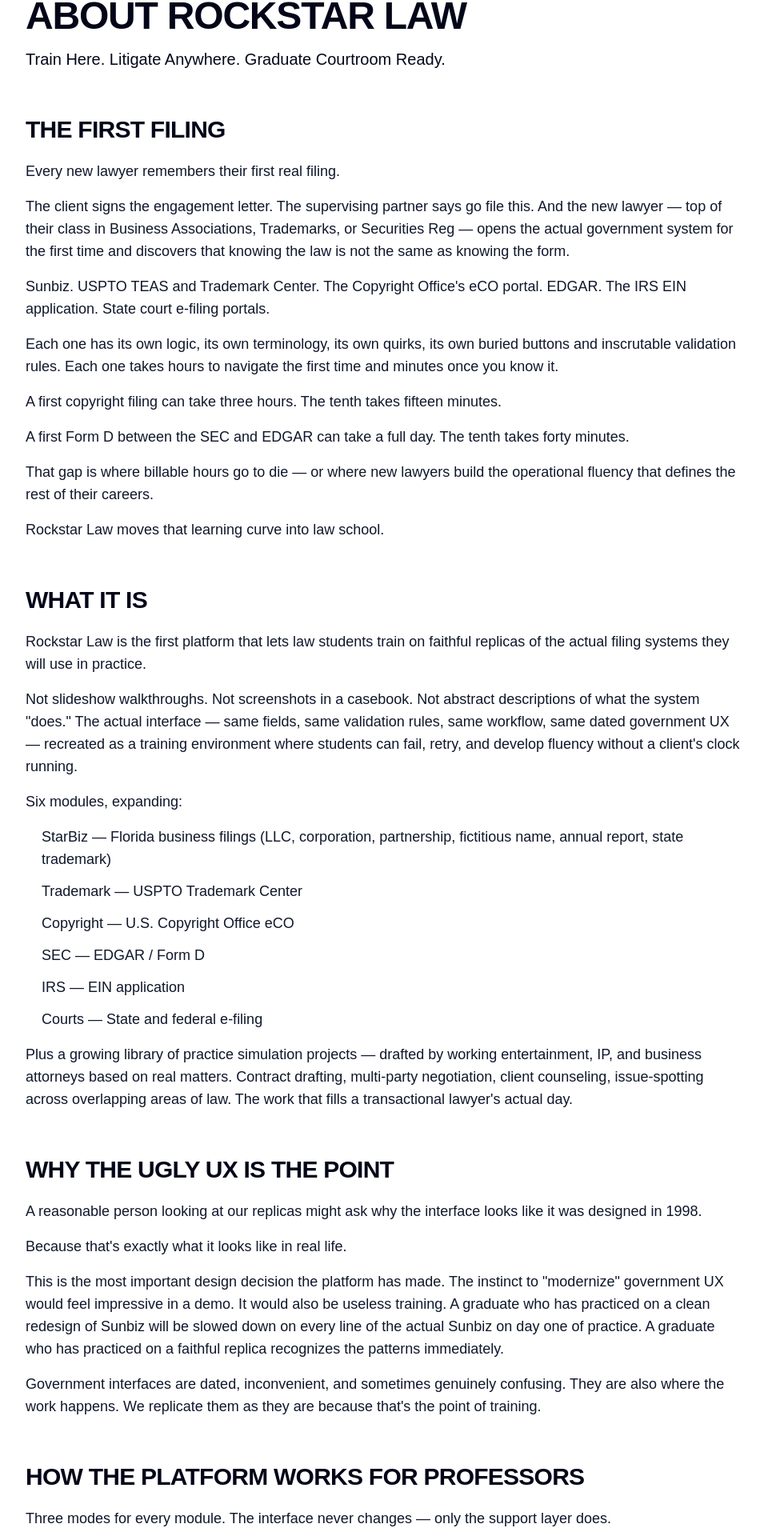
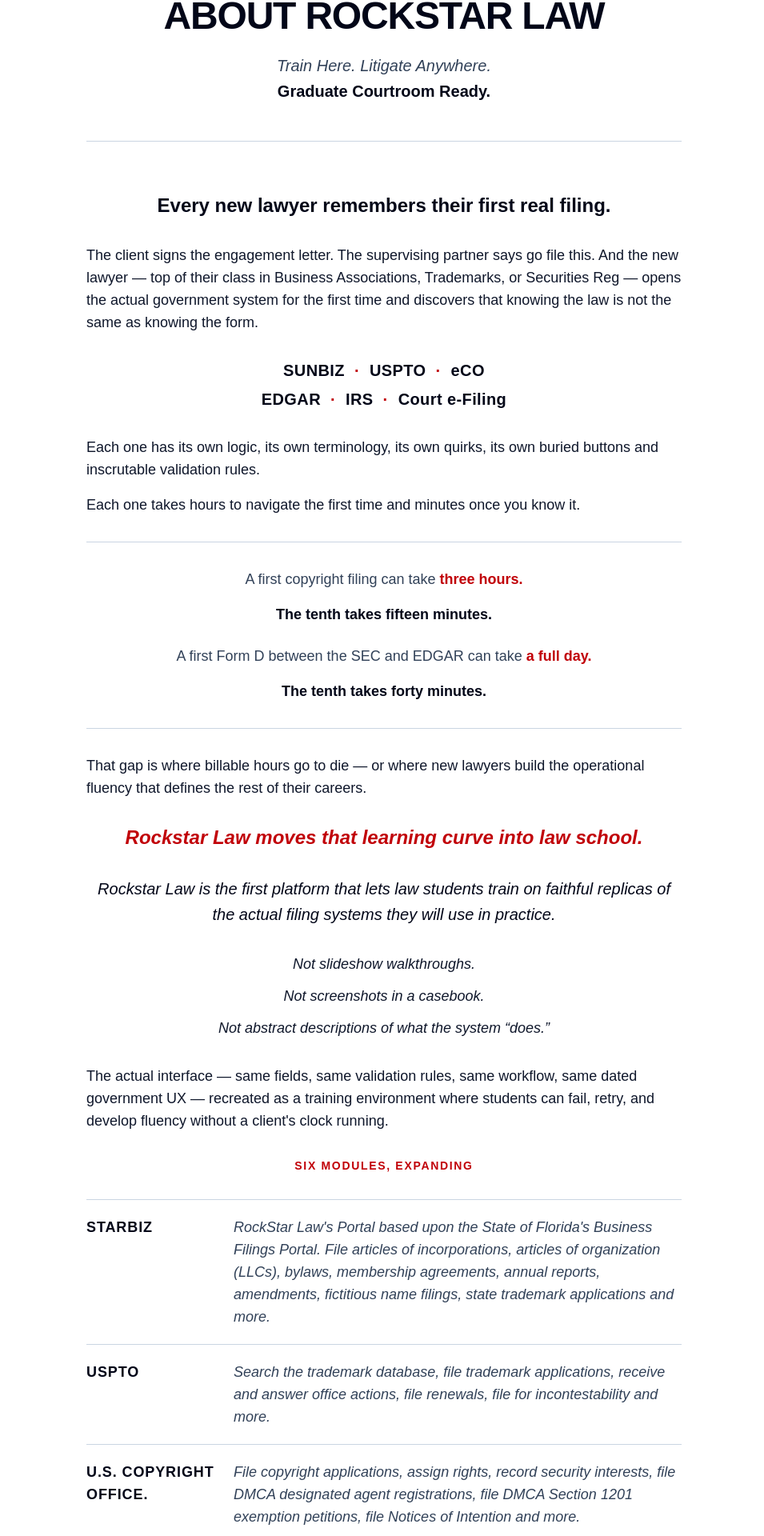
Before and after one commit to RockstarLaw/website, a Next.js app: page /about in a window 1280 px wide. Shown: the part 149-2069 px from the top of the page at 80% size, without its empty margins (160-1115 px from the left). Built offline with nearby package versions, Linux system fonts and the light colour scheme.

Commit message:
Clean up pre-existing lint/build errors

```diff
--- a/mvp_run.ts
+++ b/mvp_run.ts
@@ -9,7 +9,9 @@
 import { createSupabaseAdminClient } from "./src/lib/supabase/admin.ts";
 import { getStudentDashboardDataForUser } from "./src/lib/supabase/queries.ts";
 
+// eslint-disable-next-line @typescript-eslint/no-explicit-any
 const originalLoad = (Module as any)._load;
+// eslint-disable-next-line @typescript-eslint/no-explicit-any
 (Module as any)._load = function patchedLoad(
   request: string,
   parent: NodeModule | null,
--- a/src/app/about/page.tsx
+++ b/src/app/about/page.tsx
@@ -1,122 +1,331 @@
 import { SiteShell } from "@/components/site-shell";
 
-const sections = [
+const modules = [
   {
-    heading: "THE FIRST FILING",
-    paragraphs: [
-      "Every new lawyer remembers their first real filing.",
-      "The client signs the engagement letter. The supervising partner says go file this. And the new lawyer — top of their class in Business Associations, Trademarks, or Securities Reg — opens the actual government system for the first time and discovers that knowing the law is not the same as knowing the form.",
-      "Sunbiz. USPTO TEAS and Trademark Center. The Copyright Office's eCO portal. EDGAR. The IRS EIN application. State court e-filing portals.",
-      "Each one has its own logic, its own terminology, its own quirks, its own buried buttons and inscrutable validation rules. Each one takes hours to navigate the first time and minutes once you know it.",
-      "A first copyright filing can take three hours. The tenth takes fifteen minutes.",
-      "A first Form D between the SEC and EDGAR can take a full day. The tenth takes forty minutes.",
-      "That gap is where billable hours go to die — or where new lawyers build the operational fluency that defines the rest of their careers.",
-      "Rockstar Law moves that learning curve into law school.",
-    ],
+    name: "StarBiz",
+    description:
+      "RockStar Law's Portal based upon the State of Florida's Business Filings Portal. File articles of incorporations, articles of organization (LLCs), bylaws, membership agreements, annual reports, amendments, fictitious name filings, state trademark applications and more.",
   },
   {
-    heading: "WHAT IT IS",
-    paragraphs: [
-      "Rockstar Law is the first platform that lets law students train on faithful replicas of the actual filing systems they will use in practice.",
-      'Not slideshow walkthroughs. Not screenshots in a casebook. Not abstract descriptions of what the system "does." The actual interface — same fields, same validation rules, same workflow, same dated government UX — recreated as a training environment where students can fail, retry, and develop fluency without a client\'s clock running.',
-      "Six modules, expanding:",
-    ],
-    list: [
-      "StarBiz — Florida business filings (LLC, corporation, partnership, fictitious name, annual report, state trademark)",
-      "Trademark — USPTO Trademark Center",
-      "Copyright — U.S. Copyright Office eCO",
-      "SEC — EDGAR / Form D",
-      "IRS — EIN application",
-      "Courts — State and federal e-filing",
-    ],
-    closing: [
-      "Plus a growing library of practice simulation projects — drafted by working entertainment, IP, and business attorneys based on real matters. Contract drafting, multi-party negotiation, client counseling, issue-spotting across overlapping areas of law. The work that fills a transactional lawyer's actual day.",
-    ],
+    name: "USPTO",
+    description:
+      "Search the trademark database, file trademark applications, receive and answer office actions, file renewals, file for incontestability and more.",
   },
   {
-    heading: "WHY THE UGLY UX IS THE POINT",
-    paragraphs: [
-      "A reasonable person looking at our replicas might ask why the interface looks like it was designed in 1998.",
-      "Because that's exactly what it looks like in real life.",
-      "This is the most important design decision the platform has made. The instinct to \"modernize\" government UX would feel impressive in a demo. It would also be useless training. A graduate who has practiced on a clean redesign of Sunbiz will be slowed down on every line of the actual Sunbiz on day one of practice. A graduate who has practiced on a faithful replica recognizes the patterns immediately.",
-      "Government interfaces are dated, inconvenient, and sometimes genuinely confusing. They are also where the work happens. We replicate them as they are because that's the point of training.",
-    ],
+    name: "U.S. Copyright Office.",
+    description:
+      "File copyright applications, assign rights, record security interests, file DMCA designated agent registrations, file DMCA Section 1201 exemption petitions, file Notices of Intention and more.",
   },
   {
-    heading: "HOW THE PLATFORM WORKS FOR PROFESSORS",
-    paragraphs: [
-      "Three modes for every module. The interface never changes — only the support layer does.",
-    ],
-    list: [
-      "GUIDED — Full hints visible. Definitions, warnings, examples. First exposure.",
-      "ASSISTED — Hints on demand. Students attempt independently and ask for help when needed. Where most learning happens.",
-      "EXAM — No hints. Real-world conditions. Final assessment.",
-    ],
-    closing: [
-      "Professors set the mode per assignment. Same module covers introduction, mid-course practice, and final exam.",
-      "AI-assisted grading runs against rubrics built by practicing attorneys, refined through real student submissions. Field-level accuracy on filings. Substantive evaluation on memoranda and contracts. Final grading authority always rests with the professor.",
-      "Roster matching handles the inevitable name variations between official enrollment lists and the names students actually go by. Submissions, grades, and feedback flow through the platform.",
-      "Free professor accounts. Student subscriptions individually or through institutional licensing. Institutional registration unlocks course catalog integration and FERPA-compliant data handling.",
-    ],
+    name: "SECURITIES EXCHANGE COMMISSION",
+    description: "File Form Ds, 10-Ks, 10-Qs, 8-Ks, insider transaction reports and more.",
   },
   {
-    heading: "WHAT GRADUATES CAN DO ON DAY ONE",
-    paragraphs: [
-      "Adopt Rockstar Law and your graduates arrive at their first job already fluent in the systems that consume the first six months of every new lawyer's career.",
-      "They have filed simulated LLCs. They have prosecuted simulated trademark applications through publication. They have registered simulated copyrights across multiple work types. They have drafted Form D filings and submitted them through a faithful EDGAR replica. They have responded to simulated cease-and-desist letters. They have negotiated simulated entertainment contracts under realistic client constraints.",
-      "When their supervising partner says go file this, they know what that actually means. They know what to ask before they touch the system. They know how long it should take. They know what mistakes to avoid because they have already made those mistakes — in the classroom, where the cost of a mistake is a learning moment instead of a malpractice exposure.",
-      "That is what your graduates will be able to do. That is what your school will be known for.",
-    ],
+    name: "INTERNAL REVENUE SERVICE.",
+    description: "File for Employer Identification Numbers & more",
   },
   {
-    heading: "THE BOTTOM LINE",
-    paragraphs: [
-      "Filing systems are not glamorous. Drafting a Form D is not the work that fills the law school highlight reel.",
-      "But filing systems are the operational backbone of every transactional, IP, and business practice. The lawyers who handle them with confidence are more valuable to their firms, their clients, and themselves.",
-      "Train here. Litigate anywhere. Graduate courtroom ready.",
-    ],
+    name: "State, Federal and International Courts.",
+    description:
+      "We're adding more state, federal and international courts every month. If we do not feature them already, your local court systems can be ready within five (5) business days of registration.",
   },
 ] as const;
+
+const modes = [
+  {
+    name: "Guided",
+    description: "Full hints visible. Definitions, warnings, examples. First exposure.",
+  },
+  {
+    name: "Assisted",
+    description:
+      "Hints on demand. Students attempt independently and ask for help when needed. Where most learning happens.",
+  },
+  {
+    name: "Exam",
+    description: "No hints. Real-world conditions. Final assessment.",
+  },
+] as const;
+
+const dayOneItems = [
+  "They have filed LLCs.",
+  "They have prosecuted trademark applications through publication.",
+  "They have registered copyrights across multiple work types.",
+  "They have drafted Form D filings and submitted them through a faithful EDGAR replica.",
+  "They have responded to cease-and-desist letters.",
+  "They have negotiated entertainment contracts under realistic client constraints.",
+] as const;
+
+function SectionHeading({ children }: { children: string }) {
+  return (
+    <div className="space-y-4 text-center">
+      <h2 className="text-2xl font-semibold uppercase tracking-[0.08em] text-slate-950 md:text-3xl">
+        {children}
+      </h2>
+      <span className="mx-auto block h-0.5 w-10 bg-red-700" aria-hidden="true" />
+    </div>
+  );
+}
+
+function EllipsisDivider() {
+  return (
+    <div className="my-4 text-center text-xl font-bold leading-none tracking-[0.5em] text-red-700 md:my-5">
+      . . .
+    </div>
+  );
+}
 
 export default function AboutPage() {
   return (
     <SiteShell title="About RockStar Law" description="" hideIntro>
       <section className="flex justify-center py-2 md:py-4">
-        <div className="w-full max-w-4xl space-y-12 md:space-y-14">
-          <header className="space-y-4">
+        <div className="w-full max-w-[760px] space-y-14 px-2 text-base leading-7 text-slate-900 md:space-y-16 md:text-lg">
+          <header className="space-y-6 border-b border-slate-300 pb-12 text-center">
             <h1 className="text-4xl font-semibold tracking-tight text-slate-950 md:text-5xl">
               ABOUT ROCKSTAR LAW
             </h1>
-            <p className="text-lg font-medium leading-7 text-slate-950 md:text-xl">
-              Train Here. Litigate Anywhere. Graduate Courtroom Ready.
+            <p className="space-y-1 text-lg italic leading-7 text-slate-700 md:text-xl">
+              <span className="block">Train Here. Litigate Anywhere.</span>
+              <span className="block font-semibold not-italic text-slate-950">Graduate Courtroom Ready.</span>
             </p>
           </header>
 
-          {sections.map((section) => (
-            <section key={section.heading} className="space-y-5">
-              <h2 className="text-2xl font-semibold tracking-tight text-slate-950 md:text-3xl">
-                {section.heading}
-              </h2>
+          <section className="space-y-8">
+            <p className="text-center text-xl font-semibold leading-8 text-slate-950 md:text-2xl">
+              Every new lawyer remembers their first real filing.
+            </p>
 
-              <div className="space-y-4 text-base leading-7 text-slate-900 md:text-lg">
-                {section.paragraphs.map((paragraph) => (
-                  <p key={paragraph}>{paragraph}</p>
-                ))}
+            <p>
+              The client signs the engagement letter. The supervising partner says go file this. And
+              the new lawyer — top of their class in Business Associations, Trademarks, or Securities
+              Reg — opens the actual government system for the first time and discovers that knowing
+              the law is not the same as knowing the form.
+            </p>
 
-                {"list" in section && section.list ? (
-                  <ul className="space-y-3 pl-5">
-                    {section.list.map((item) => (
-                      <li key={item}>{item}</li>
-                    ))}
-                  </ul>
-                ) : null}
+            <div className="space-y-2 text-center text-lg font-semibold tracking-[0.02em] text-slate-950 md:text-xl">
+              <p>
+                <span>SUNBIZ</span>
+                <span className="mx-3 text-red-700">·</span>
+                <span>USPTO</span>
+                <span className="mx-3 text-red-700">·</span>
+                <span>eCO</span>
+              </p>
+              <p>
+                <span>EDGAR</span>
+                <span className="mx-3 text-red-700">·</span>
+                <span>IRS</span>
+                <span className="mx-3 text-red-700">·</span>
+                <span>Court e-Filing</span>
+              </p>
+            </div>
 
-                {"closing" in section && section.closing
-                  ? section.closing.map((paragraph) => <p key={paragraph}>{paragraph}</p>)
-                  : null}
-              </div>
-            </section>
-          ))}
+            <div className="space-y-4">
+              <p>
+                Each one has its own logic, its own terminology, its own quirks, its own buried
+                buttons and inscrutable validation rules.
+              </p>
+              <p>Each one takes hours to navigate the first time and minutes once you know it.</p>
+            </div>
+
+            <div className="space-y-4 border-y border-slate-300 py-8 text-center">
+              <p className="text-slate-700">
+                A first copyright filing can take <span className="font-semibold text-red-700">three hours.</span>
+              </p>
+              <p className="font-semibold text-slate-950">The tenth takes fifteen minutes.</p>
+              <p className="pt-2 text-slate-700">
+                A first Form D between the SEC and EDGAR can take <span className="font-semibold text-red-700">a full day.</span>
+              </p>
+              <p className="font-semibold text-slate-950">The tenth takes forty minutes.</p>
+            </div>
+
+            <p>
+              That gap is where billable hours go to die — or where new lawyers build the operational
+              fluency that defines the rest of their careers.
+            </p>
+
+            <p className="text-center text-xl font-semibold italic leading-8 text-red-700 md:text-2xl">
+              Rockstar Law moves that learning curve into law school.
+            </p>
+
+            <p className="text-center text-lg italic leading-8 text-slate-950 md:text-xl">
+              Rockstar Law is the first platform that lets law students train on faithful replicas of
+              the actual filing systems they will use in practice.
+            </p>
+
+            <div className="space-y-3 text-center italic text-slate-900">
+              <p>Not slideshow walkthroughs.</p>
+              <p>Not screenshots in a casebook.</p>
+              <p>Not abstract descriptions of what the system &ldquo;does.&rdquo;</p>
+            </div>
+
+            <p>
+              The actual interface — same fields, same validation rules, same workflow, same dated
+              government UX — recreated as a training environment where students can fail, retry, and
+              develop fluency without a client&apos;s clock running.
+            </p>
+
+            <p className="text-center text-sm font-semibold uppercase tracking-[0.12em] text-red-700">
+              Six modules, expanding
+            </p>
+
+            <div className="border-t border-slate-300">
+              {modules.map((module) => (
+                <div
+                  key={module.name}
+                  className="grid gap-1 border-b border-slate-300 py-5 md:grid-cols-[160px_1fr] md:gap-6"
+                >
+                  <div className="text-lg font-semibold uppercase tracking-[0.05em] text-slate-950">
+                    {module.name}
+                  </div>
+                  <div className="italic text-slate-700">{module.description}</div>
+                </div>
+              ))}
+            </div>
+
+            <p>
+              Plus a growing library of practice simulation projects — drafted by working
+              entertainment, IP, and business attorneys based on real matters. Contract drafting,
+              multi-party negotiation, client counseling, issue-spotting across overlapping areas of
+              law. The work that fills a transactional lawyer&apos;s actual day.
+            </p>
+          </section>
+
+          <EllipsisDivider />
+
+          <section className="space-y-8">
+            <SectionHeading>WHY THE UGLY UX IS THE POINT</SectionHeading>
+
+            <p>
+              A reasonable person looking at our replicas might ask why the interface looks like it
+              was designed in 1998.
+            </p>
+
+            <p className="text-center text-xl font-semibold italic leading-8 text-red-700 md:text-2xl">
+              Because that&apos;s exactly what it looks like in real life.
+            </p>
+
+            <p>
+              This is the most important design decision the platform has made. The instinct to
+              &ldquo;modernize&rdquo; government UX would feel impressive in a demo. It would also be useless
+              training. A graduate who has practiced on a clean redesign of Sunbiz will be slowed
+              down on every line of the actual Sunbiz on day one of practice. A graduate who has
+              practiced on a faithful replica recognizes the patterns immediately.
+            </p>
+
+            <div className="space-y-3 text-center">
+              <p className="text-lg font-semibold leading-8 text-slate-950 md:text-xl">
+                Government interfaces are dated, inconvenient, and sometimes genuinely confusing.
+              </p>
+              <p className="text-lg italic leading-8 text-slate-950 md:text-xl">
+                They are also <span className="font-semibold not-italic">where the work happens.</span>
+              </p>
+            </div>
+
+            <p className="text-center">
+              We replicate them as they are
+              <br />
+              because <span className="font-semibold">that&apos;s the point of training.</span>
+            </p>
+          </section>
+
+          <EllipsisDivider />
+
+          <section className="space-y-8">
+            <SectionHeading>HOW THE PLATFORM WORKS FOR PROFESSORS</SectionHeading>
+
+            <p className="text-center text-lg font-semibold leading-8 text-slate-950 md:text-xl">
+              Three modes for every module.
+              <br />
+              The interface never changes — only the <span className="italic font-normal">support layer</span>{" "}
+              does.
+            </p>
+
+            <div className="border-t border-slate-300">
+              {modes.map((mode) => (
+                <div key={mode.name} className="border-b border-slate-300 py-6">
+                  <p className="mb-2 text-lg font-semibold uppercase tracking-[0.1em] text-red-700 md:text-xl">
+                    {mode.name}
+                  </p>
+                  <p className="text-[17px] leading-7 text-slate-700">{mode.description}</p>
+                </div>
+              ))}
+            </div>
+
+            <div className="space-y-4">
+              <p>
+                Professors set the mode per assignment. Same module covers introduction, mid-course
+                practice, and final exam.
+              </p>
+              <p>
+                AI-assisted grading runs against rubrics built by practicing attorneys, refined
+                through real student submissions. Field-level accuracy on filings. Substantive
+                evaluation on memoranda and contracts. Final grading authority always rests with the
+                professor.
+              </p>
+              <p>
+                Roster matching handles the inevitable name variations between official enrollment
+                lists and the names students actually go by. Submissions, grades, and feedback flow
+                through the platform.
+              </p>
+              <p>
+                Free professor accounts. Student subscriptions individually or through institutional
+                licensing. Institutional registration unlocks course catalog integration and
+                FERPA-compliant data handling.
+              </p>
+            </div>
+          </section>
+
+          <EllipsisDivider />
+
+          <section className="space-y-8">
+            <SectionHeading>YOUR GRADUATES CAN BE COURTROOM READY DAY ONE</SectionHeading>
+
+            <p className="text-center text-lg italic leading-8 text-slate-950 md:text-xl">
+              Adopt Rockstar Law and your graduates arrive at their first job already fluent in the
+              systems that consume the first six months of every new lawyer&apos;s career.
+            </p>
+
+            <ul className="space-y-4">
+              {dayOneItems.map((item) => (
+                <li key={item} className="flex items-start gap-3">
+                  <span className="font-semibold leading-7 text-red-700" aria-hidden="true">
+                    →
+                  </span>
+                  <span>{item}</span>
+                </li>
+              ))}
+            </ul>
+
+            <div className="space-y-4">
+              <p>When their supervising partner says go file this, they know what that actually means.</p>
+              <p>They know what to ask before they touch the system.</p>
+              <p>They know how long it should take.</p>
+              <p>
+                They know what mistakes to avoid because they have already made those mistakes — in
+                the classroom, where the cost of a mistake is a learning moment instead of a
+                malpractice exposure.
+              </p>
+            </div>
+
+            <p className="text-center text-xl font-semibold italic leading-8 text-red-700 md:text-2xl">
+              Finding work as a lawyer is easy if you can earn your firm money on your first day...that&apos;s why RockStar Law was created.
+            </p>
+          </section>
+
+          <EllipsisDivider />
+
+          <section className="space-y-8">
+            <SectionHeading>THE BOTTOM LINE</SectionHeading>
+
+            <div className="space-y-4">
+              <p>Practice does not make perfect. It makes permanent. That&apos;s why, &ldquo;How&rdquo; you practice is important.</p>
+            </div>
+
+            <p className="space-y-1 text-center text-xl font-semibold uppercase tracking-[0.05em] text-slate-950 md:text-2xl">
+              <span className="block">Train Here. Litigate Anywhere.</span>
+              <span className="block">Graduate Courtroom Ready.</span>
+            </p>
+          </section>
         </div>
       </section>
     </SiteShell>
--- a/tsconfig.json
+++ b/tsconfig.json
@@ -30,5 +30,5 @@
     ".next/dev/types/**/*.ts",
     "**/*.mts"
   ],
-  "exclude": ["node_modules"]
+  "exclude": ["node_modules", "mvp_run.ts"]
 }
```
